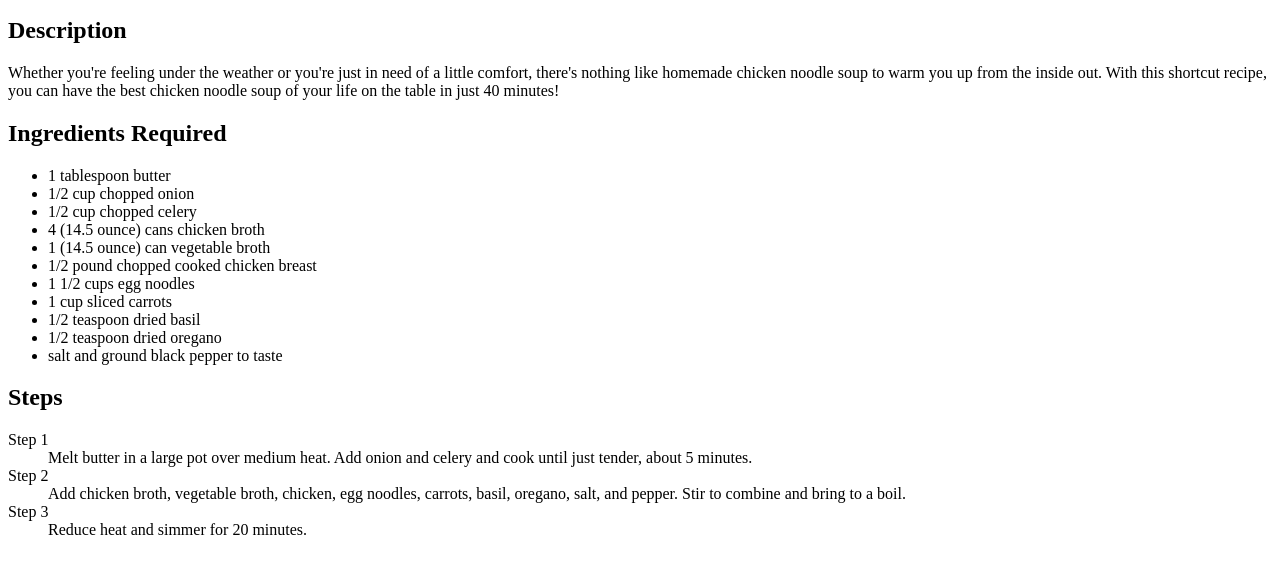
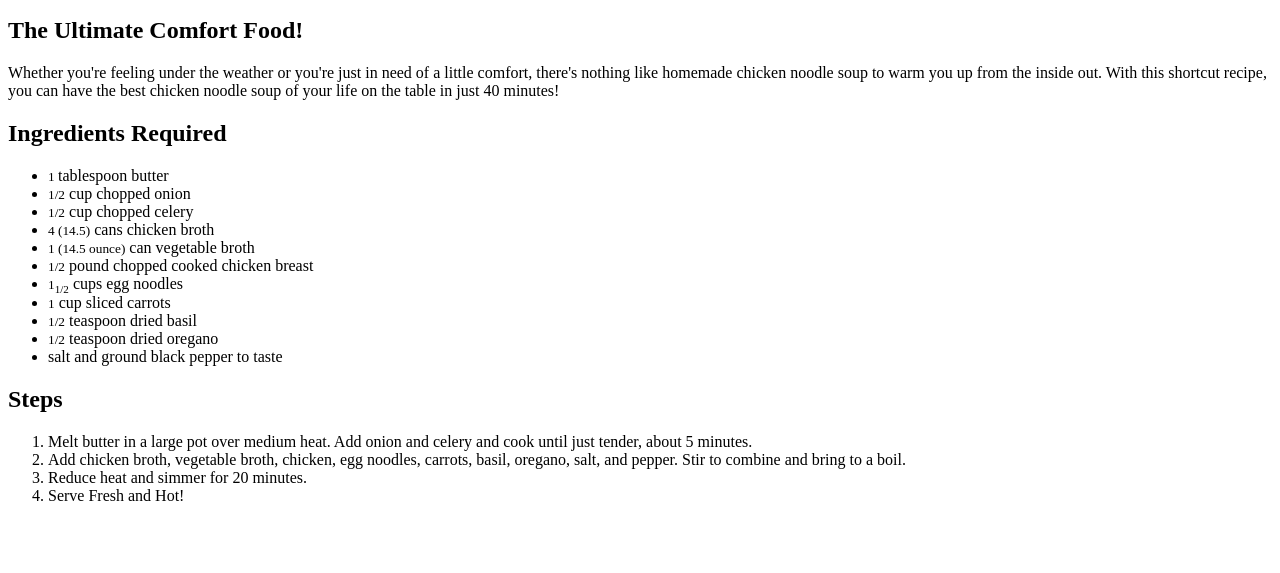
Before and after one commit to XinShiro/odin-recipes, a plain HTML site: page recipes/chicken-noodle-soup.html in a window 1280 px wide. Shown: the part 101-674 px from the top of the page. Drawn offline with Linux system fonts and the light colour scheme.

Commit message:
Change of content and formatting changes
The title "description" was changed to be more catchy and meaningful
instead of just the bland "description". The measurements for some of
the ingredients were changed to be smaller. The steps were changed to an
ordered list instead of a defined list.

```diff
--- a/recipes/chicken-noodle-soup.html
+++ b/recipes/chicken-noodle-soup.html
@@ -6,36 +6,33 @@
 </head>
 <body>
     <h1>Quick and Easy Chicken Noodle Soup</h1>
-    <img src="../imgs/chicken-noodle-soup.jpg" alt="Picture of a bowl of chicken noodle soup">
-    <h2> Description </h2>
+    <img src="../imgs/chicken-noodle-soup.jpg" alt="Picture of a bowl of chicken noodle soup" width="600px">
+    <h2> The Ultimate Comfort Food! </h2>
     <p>Whether you're feeling under the weather or you're just in need of a little comfort, there's nothing like homemade chicken noodle soup to warm you up from the inside out.
         With this shortcut recipe, you can have the best chicken noodle soup of your life on the table in just 40 minutes!</p>
 
     <h2>Ingredients Required</h2>
         <ul>
-            <li>1 tablespoon butter</li>
-            <li>1/2 cup chopped onion</li>
-            <li>1/2 cup chopped celery</li>
-            <li>4 (14.5 ounce) cans chicken broth</li>
-            <li>1 (14.5 ounce) can vegetable broth</li>
-            <li>1/2 pound chopped cooked chicken breast</li>
-            <li>1 1/2 cups egg noodles</li>
-            <li>1 cup sliced carrots</li>
-            <li>1/2 teaspoon dried basil</li>
-            <li>1/2 teaspoon dried oregano</li>
+            <li><small>1 </small>tablespoon butter</li>
+            <li><small>1/2</small> cup chopped onion</li>
+            <li><small>1/2</small> cup chopped celery</li>
+            <li><small>4 (14.5)</small> cans chicken broth</li>
+            <li><small>1 (14.5 ounce)</small> can vegetable broth</li>
+            <li><small>1/2</small> pound chopped cooked chicken breast</li>
+            <li><small>1<sub>1/2</sub></small> cups egg noodles</li>
+            <li><small>1</small> cup sliced carrots</li>
+            <li><small>1/2</small> teaspoon dried basil</li>
+            <li><small>1/2</small> teaspoon dried oregano</li>
             <li>salt and ground black pepper to taste</li>
         </ul>
 
     <h2>Steps</h2>
-        <dl>
-            <dt>Step 1</dt>
-            <dd>Melt butter in a large pot over medium heat. Add onion and celery and cook until just tender, about 5 minutes.</dd>
-            <dt>Step 2</dt>
-            <dd>Add chicken broth, vegetable broth, chicken, egg noodles, carrots, basil, oregano, salt, and pepper. Stir to combine and bring to a boil.</dd>
-            <dt>Step 3</dt>
-            <dd>Reduce heat and simmer for 20 minutes.</dd>
-        </dl>
-
+        <ol>
+            <li>Melt butter in a large pot over medium heat. Add onion and celery and cook until just tender, about 5 minutes.</li>
+            <li>Add chicken broth, vegetable broth, chicken, egg noodles, carrots, basil, oregano, salt, and pepper. Stir to combine and bring to a boil.</li>
+            <li>Reduce heat and simmer for 20 minutes.</li>
+            <li>Serve Fresh and Hot!</li>
+        </ol>
 
 </body>
 </html>
```
